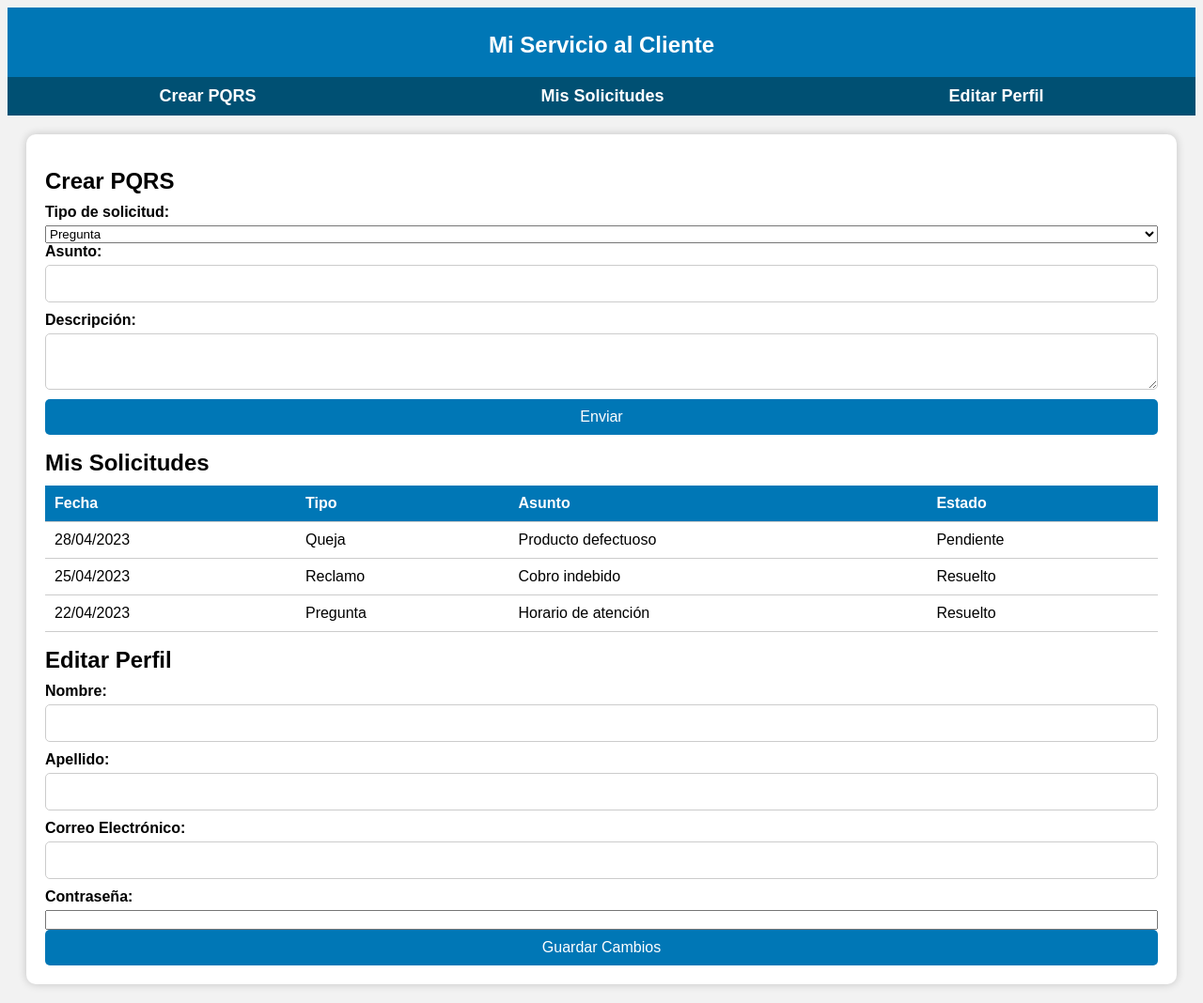
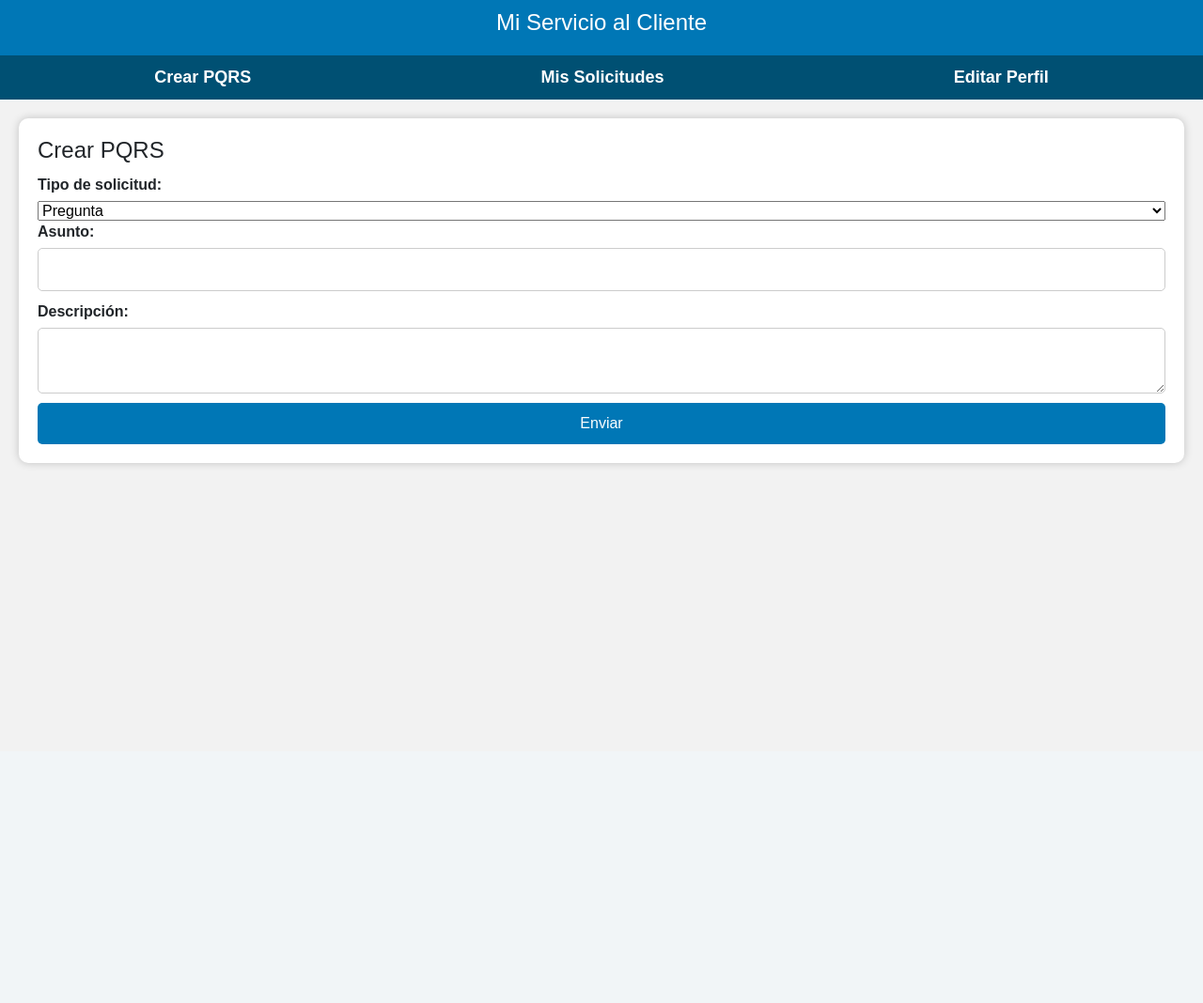
Before and after one commit to johanlmc12/ProyectoI-S7-2023, a Django app: page /menu/ in a window 1280 px wide. Shown: the whole page at 94% size. After the commit the page ends 498 px from the top, so only its background shows below. Run offline with Django 4.2, Linux system fonts and the light colour scheme; some libraries are stand-ins or nearby versions.

Commit message:
Implementacion de Html y css 2

```diff
--- a/djangoProject/settings.py
+++ b/djangoProject/settings.py
@@ -78,9 +78,9 @@ WSGI_APPLICATION = 'djangoProject.wsgi.application'
 DATABASES = {
     "default": {
         "ENGINE": "django.db.backends.postgresql",
-        "NAME": "Proyecto_integrador_2023_1",
+        "NAME": "ProyectoPQRS",
         "USER": "postgres",
-        "PASSWORD": "Francisco317",
+        "PASSWORD": "123456789",
         "HOST": "127.0.0.1",
         "PORT": "5432",
     }
--- a/djangoProject/urls.py
+++ b/djangoProject/urls.py
@@ -18,13 +18,15 @@ from django.contrib import admin
 from django.urls import path
 
 from pqrs import views
-from pqrs.views import lista_solicitudes
+from pqrs.views import menu_principal, solicitudes, editor
 
 urlpatterns = [
     path('admin/', admin.site.urls),
-    path('menu/', lista_solicitudes),
+    path('menu/', menu_principal),
 
 
-
+    path('menu/solicitudes.html', solicitudes),
+    path('menu/editor.html', editor),
+    path('menu/menu.html', menu_principal)
 
 ]
--- a/pqrs/templates/pqrs/menu.html
+++ b/pqrs/templates/pqrs/menu.html
@@ -3,6 +3,7 @@
 <html>
   <head>
     <meta charset="UTF-8">
+      <link rel="stylesheet" href="https://cdn.jsdelivr.net/npm/bootstrap@4.5.3/dist/css/bootstrap.min.css" integrity="sha384-TX8t27EcRE3e/ihU7zmQxVncDAy5uIKz4rEkgIXeMed4M0jlfIDPvg6uqKI2xXr2" crossorigin="anonymous">
     <title>Mi Servicio al Cliente</title>
     <style>
       body {
@@ -100,15 +101,22 @@
         color: #fff;
       }
     </style>
+      <script src="instalar-bp-ac/js/bootstrap.bundle.min.js"></script>
   </head>
-  <body>
+
+
+
+
+
+
     <header>
       <h1>Mi Servicio al Cliente</h1>
+
     </header>
     <nav>
-      <a href="#">Crear PQRS</a>
-      <a href="#">Mis Solicitudes</a>
-      <a href="#">Editar Perfil</a>
+      <a href="menu.html">Crear PQRS</a>
+      <a href="solicitudes.html">Mis Solicitudes</a>
+      <a href="editor.html">Editar Perfil</a>
     </nav>
     <main>
       <h1>Crear PQRS</h1>
@@ -126,47 +134,7 @@
     <textarea id="descripcion" name="descripcion"></textarea>
     <input type="submit" value="Enviar">
   </form>
-  <h1>Mis Solicitudes</h1>
-  <table>
-    <thead>
-      <tr>
-        <th>Fecha</th>
-        <th>Tipo</th>
-        <th>Asunto</th>
-        <th>Estado</th>
-      </tr>
-    </thead>
-    <tbody>
-      <tr>
-        <td>28/04/2023</td>
-        <td>Queja</td>
-        <td>Producto defectuoso</td>
-        <td>Pendiente</td>
-      </tr>
-      <tr>
-        <td>25/04/2023</td>
-        <td>Reclamo</td>
-        <td>Cobro indebido</td>
-        <td>Resuelto</td>
-      </tr>
-      <tr>
-        <td>22/04/2023</td>
-        <td>Pregunta</td>
-        <td>Horario de atención</td>
-        <td>Resuelto</td>
-      </tr>
-    </tbody>
-  </table>
-  <h1>Editar Perfil</h1>
-  <form>
-    <label for="nombre">Nombre:</label>
-    <input type="text" id="nombre" name="nombre">
-    <label for="apellido">Apellido:</label>
-    <input type="text" id="apellido" name="apellido">
-    <label for="correo">Correo Electrónico:</label>
-    <input type="text" id="correo" name="correo">
-    <label for="contrasena">Contraseña:</label>
-    <input type="password" id="contrasena" name="contrasena">
-    <input type="submit" value="Guardar Cambios">
-  </form>
+
+
+
 </main>
--- a/pqrs/views.py
+++ b/pqrs/views.py
@@ -1,8 +1,15 @@
 # views.py
 
 from django.shortcuts import render
-from .models import Solicitud
 
 
-def lista_solicitudes(request):
+def menu_principal(request):
     return render(request, 'pqrs/menu.html')
+
+
+def solicitudes(request):
+    return render(request, 'pqrs/solicitudes.html')
+
+
+def editor(request):
+    return render(request, 'pqrs/editor.html')
```
Also changed, not shown: pqrs/models.py (+0 -11 lines).
